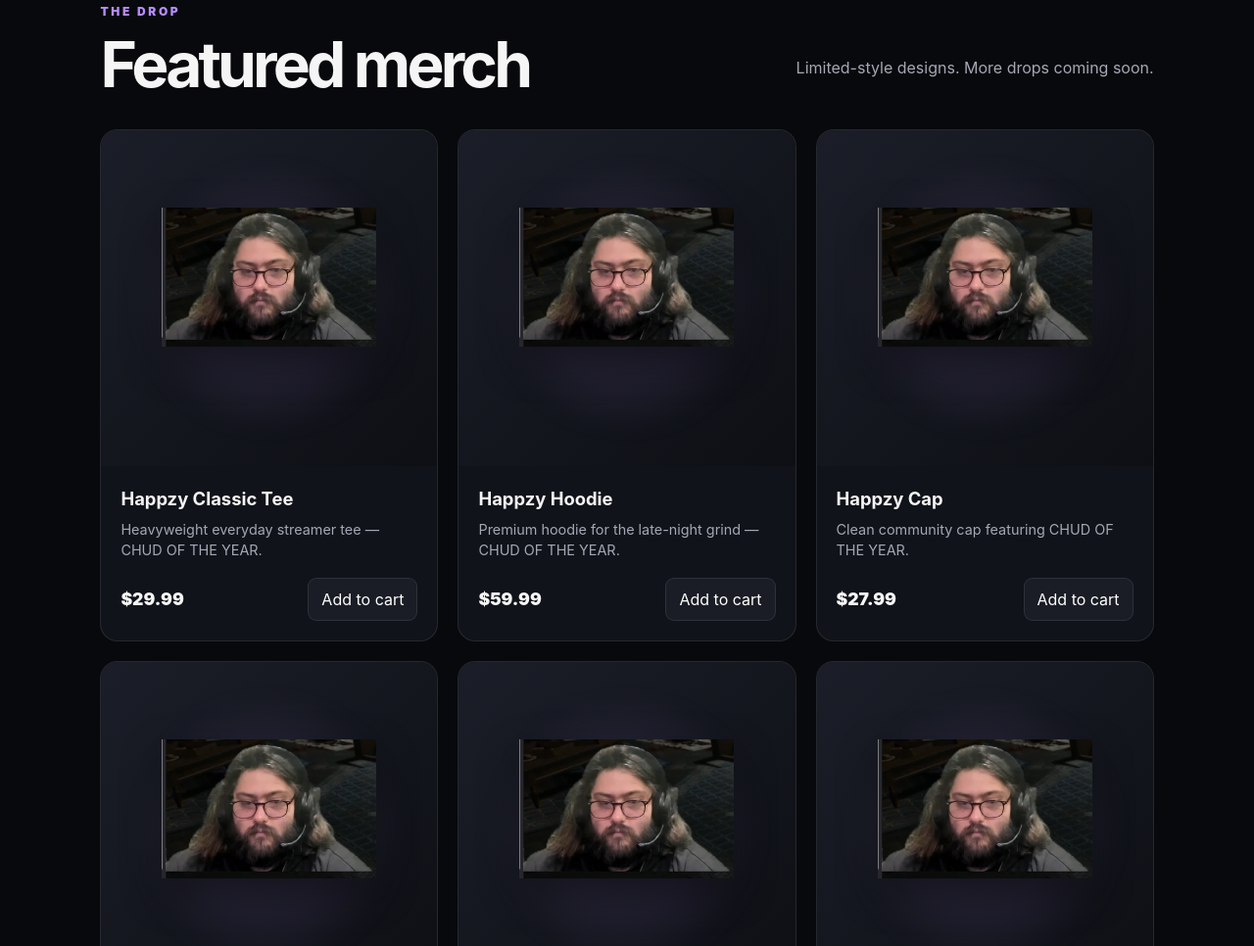
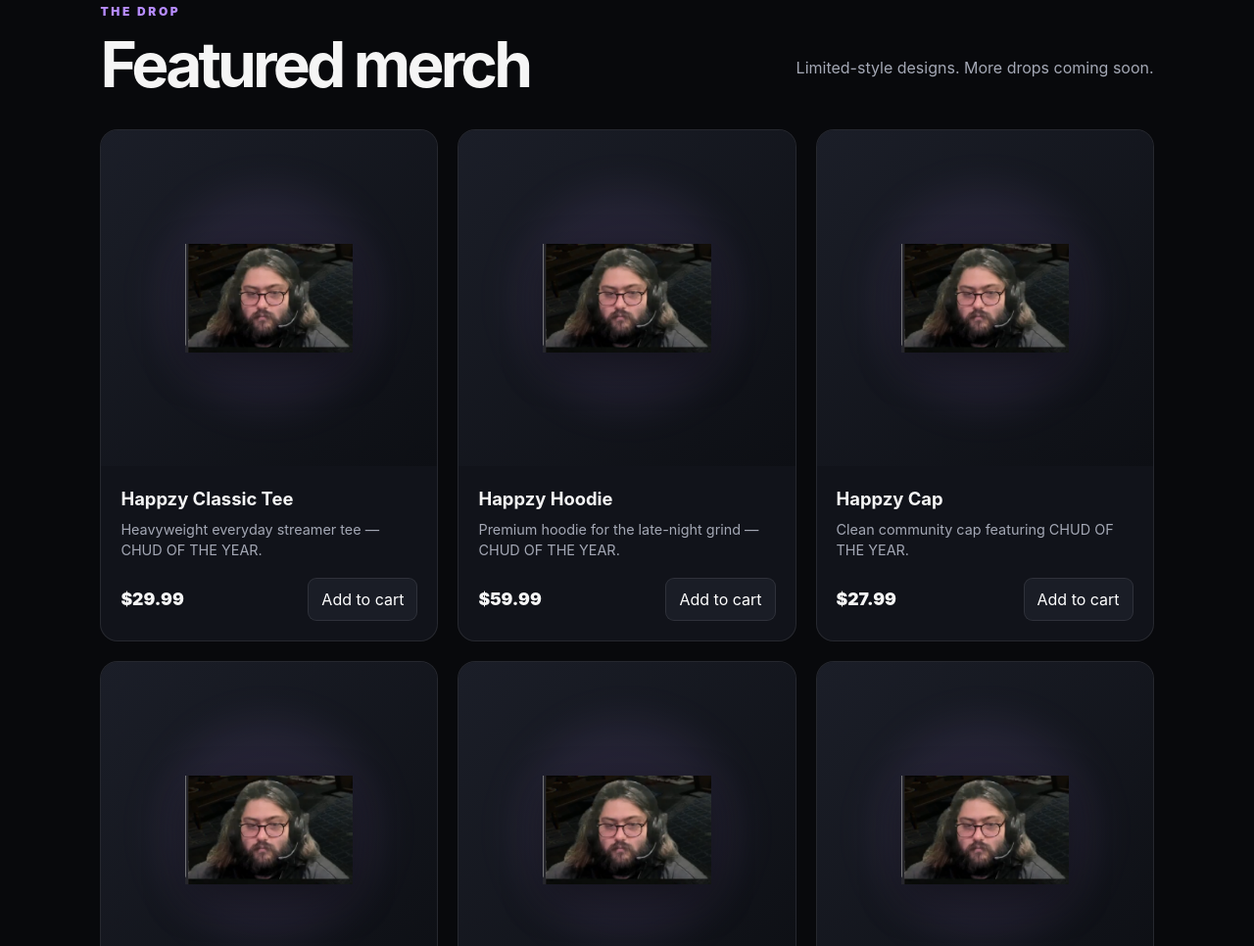
Before and after one commit to ryan4202009/Happzy-store, a website: page index.html in a window 1280 px wide. Shown: the part 908-1874 px from the top of the page at 98% size. Drawn offline with Linux system fonts and the light colour scheme.

Commit message:
Resize merch images to realistic clothing proportions

```diff
--- a/style.css
+++ b/style.css
@@ -61,9 +61,23 @@ h2 { font-size: clamp(2.5rem,5vw,4.5rem); line-height:.95; letter-spacing:-.06em
 .product-grid { display:grid; grid-template-columns:repeat(3,1fr); gap:20px; }
 .product { background:var(--panel); border:1px solid var(--line); border-radius:18px; overflow:hidden; transition:.2s; }
 .product:hover { transform:translateY(-5px); border-color:rgba(183,140,255,.3); }
-.product-image { aspect-ratio:1/1; display:grid; place-items:center; background:linear-gradient(135deg,#1b1e28,#0d0f14); position:relative; overflow:hidden; }
-.product-image::before { content:""; position:absolute; width:65%; aspect-ratio:1; border-radius:50%; background:rgba(183,140,255,.09); filter:blur(20px); }
-.product-art { position:relative; font-size:7rem; filter:drop-shadow(0 15px 20px rgba(0,0,0,.4)); }
+.product-image {
+  aspect-ratio:1/1; display:grid; place-items:center; background:linear-gradient(135deg,#1b1e28,#0d0f14);
+  position:relative; overflow:hidden; padding:24px;
+}
+.product-image::before {
+  content:""; position:absolute; width:65%; aspect-ratio:1; border-radius:50%;
+  background:rgba(183,140,255,.09); filter:blur(20px);
+}
+.product-art {
+  position:relative; z-index:1; width:58%; height:78%; display:flex; align-items:center; justify-content:center;
+  filter:drop-shadow(0 15px 20px rgba(0,0,0,.4));
+}
+.product-art img {
+  display:block; width:100%; height:100%; object-fit:contain;
+  border-radius:8px;
+}
+.image-art { overflow:hidden; }
 .product-info { padding:20px; }
 .product-info h3 { margin:0 0 6px; font-size:1.15rem; }
 .product-info p { color:var(--muted); margin:0 0 17px; font-size:.9rem; }
@@ -90,6 +104,7 @@ footer { border-top:1px solid var(--line); padding:40px 8vw; display:flex; align
 .empty { color:var(--muted); text-align:center; padding:50px 10px; }
 .cart-item { display:grid; grid-template-columns:52px 1fr auto; gap:12px; align-items:center; padding:12px 0; border-bottom:1px solid var(--line); }
 .cart-thumb { width:52px; height:52px; display:grid; place-items:center; border-radius:10px; background:#191c24; font-size:1.8rem; }
+.cart-thumb img { width:100%; height:100%; object-fit:cover; border-radius:10px; }
 .cart-item small { color:var(--muted); }
 .remove { border:0; background:none; color:#999; cursor:pointer; }
 .cart-bottom { padding:20px; border-top:1px solid var(--line); }
```
